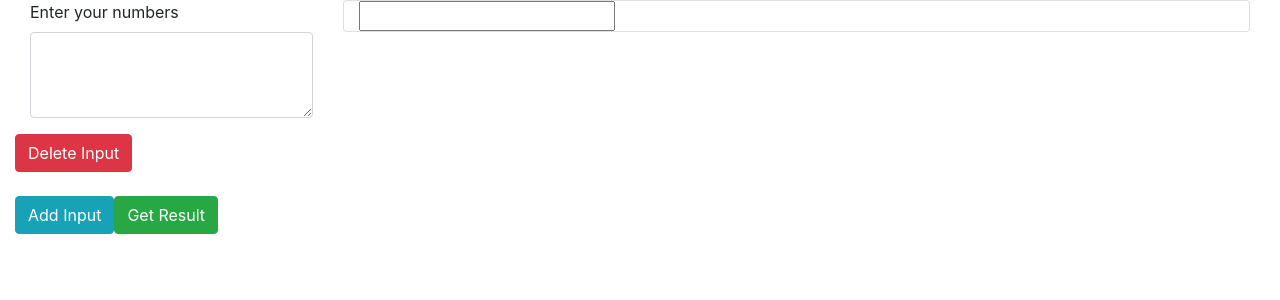
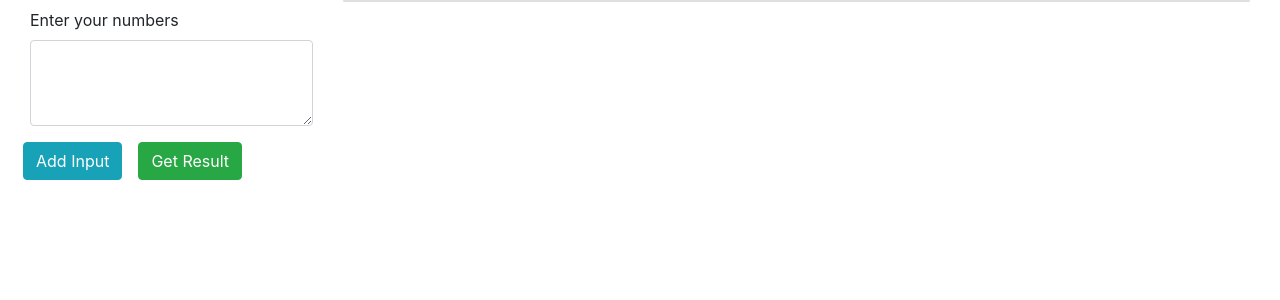
Before and after one commit to velu-dev/anbu-lattery, an Angular app: page / in a window 1280 px wide. Shown: the top 300 px of the page. Built offline with nearby package versions, Linux system fonts and the light colour scheme.

Commit message:
conflict resolved

```diff
--- a/src/app/app.component.html
+++ b/src/app/app.component.html
@@ -1,27 +1,29 @@
 <div class="container">
   <div class="row">
     <div class="col-12">
+      <div class="main">
         <form [formGroup]="inputForm">
           <div formArrayName="inputValue">
             <div *ngFor="let item of inputData.controls; let pointIndex=index" [formGroupName]="pointIndex">
               <div class="container">
                 <div class="row">
-                <div class="form-group col-3">
-                  <label for="exampleFormControlTextarea1">Enter your numbers</label>
+                  <div class="form-group mt-2 custom-add col-3">
+                    <label for="exampleFormControlTextarea1">Enter your numbers <span
+                        (click)="deleteSellingPoint(pointIndex)"><i class="fa fa-close"></i></span></label>
                     <textarea class="form-control" name="userValue" formControlName="input"
                       id="exampleFormControlTextarea1" rows="3"></textarea>
                   </div>
                   <div class="col-9">
                     <div class="card">
                       <div class="container">
-                      <input type="text">
                         <div class="row">
                           <div class="col-3">
                             <div class="card-content" *ngFor="let result of finalResult[pointIndex];let i=index">
                               <span *ngIf="result?.count !=1">
                                 <h5 class="card-title text-info">{{result?.filterKey}} Count:
                                   {{result?.count}}</h5>
-                              <p class="card-text"><span *ngFor="let value of result?.totalValue">{{value}} </span></p>
+                                <p class="card-text"><span *ngFor="let value of result?.totalValue">{{value}} </span>
+                                </p>
                               </span>
                             </div>
                           </div>
@@ -31,51 +33,14 @@
                   </div>
                 </div>
               </div>
-            <button type="button" class="btn btn-danger" (click)="deleteSellingPoint(pointIndex)">Delete Input</button>
             </div>
           </div>
         </form>
-      <br> <button type="button" class="btn btn-info" (click)="addSellingPoint()">Add Input</button>
-      <button type="submit" class="btn btn-success " (click)="getResult()">Get Result</button>
-
-
       </div>
-    <!-- <div class="col-10">
-      <div class="card" *ngFor="let finalresult of finalResult">
-        <div class="container">
-          <input type="text">
-          <div class="row">
-            <div class="col-3" *ngFor="let result of finalresult;let i=index">
-              <div class="card-content">
-                <div class="card-body cleartfix">
-                  <div class="card">
-                    <h5 class="card-title text-info">{{result?.filterKey}} Count: {{result?.count}}</h5>
-                    <p class="card-text"><span *ngFor="let value of result?.totalValue">{{value}} </span></p>
+      <div class="text-left bg-white pb-3 pl-2">
+        <button type="button" class="btn btn-info" (click)="addSellingPoint()">Add Input</button>
+        <button type="submit" class="btn btn-success ml-3" (click)="getResult()">Get Result</button>
       </div>
     </div>
   </div>
 </div>
-          </div>
-        </div>
-      </div>
-    </div> -->
-  </div>
-</div>
-<!--
-<form [formGroup]="inputForm">
-
-  <h2>Selling Points</h2>
-
-  <div formArrayName="selling_points">
-    <div *ngFor="let item of inputData.controls; let pointIndex=index" [formGroupName]="pointIndex">
-    <label>
-      Selling Point: <input formControlName="input" />
-    </label>
-    <button type="button" (click)="deleteSellingPoint(pointIndex)">Delete Selling Point</button>
-    </div>
-    <button type="button" (click)="addSellingPoint()">Add Selling Point</button>
-  </div>
-
-</form>
-
- -->
```
Lines whose indentation alone changed are shown as unchanged.
